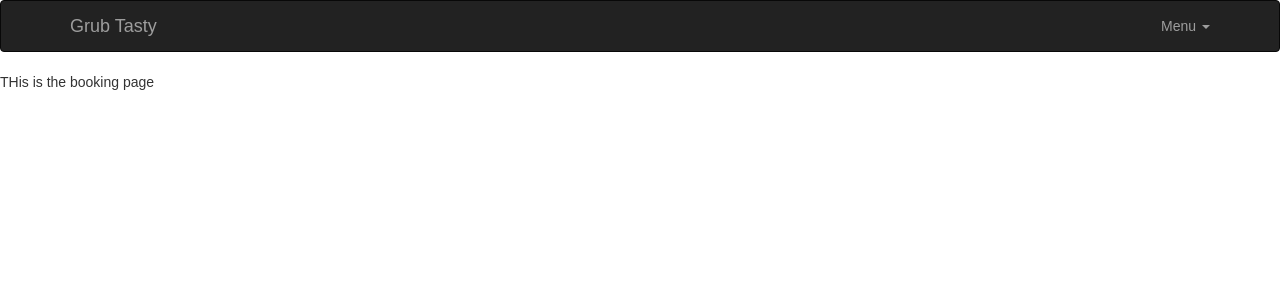
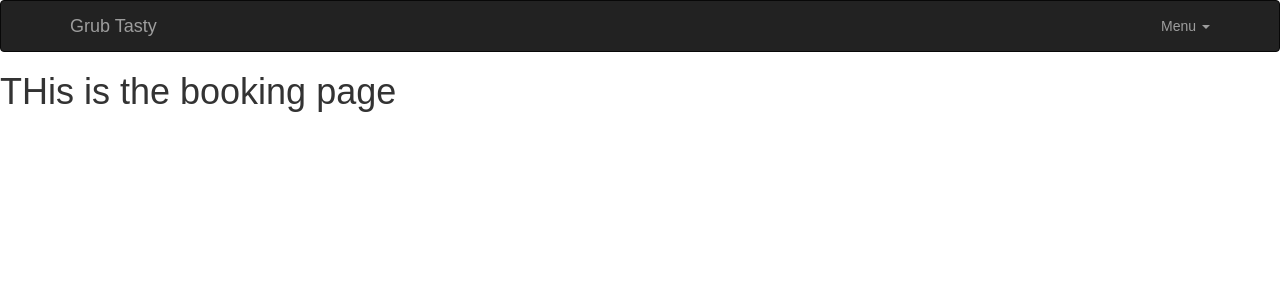
Before and after one commit to DMonMac/charity-goumet-site, a React (Create React App) app in the folder client/: page /Booking in a window 1280 px wide. Shown: the top 300 px of the page. Built offline with nearby package versions, Linux system fonts and the light colour scheme.

Commit message:
removed home link from dropdown and moved it to 'Grub Tasty'

```diff
--- a/client/src/App.js
+++ b/client/src/App.js
@@ -32,13 +32,12 @@ class App extends Component {
           <nav className="navbar navbar-inverse">
             <div className="container">
               <div className="navbar-header">
-               <a className="navbar-brand">Grub Tasty</a>
+              <Link to="/" className="navbar-brand">Grub Tasty</Link>
               </div>
                <ul className="nav navbar-nav navbar-right">
                   <li className="dropdown">
                     <a className="dropdown-toggle" data-toggle="dropdown" role="button" aria-haspopup="true" aria-expanded="false">Menu <span className="caret"></span></a>
                     <ul className="dropdown-menu">
-                      <li><Link to="/">Home</Link></li>
                       <li><Link to="/Restaurant">Restaurant</Link></li>
                       <li><Link to="/Booking">Booking</Link></li>
                     </ul>
--- a/client/src/components/Booking.js
+++ b/client/src/components/Booking.js
@@ -3,7 +3,7 @@ import React, { Component } from 'react';
 export default class Booking extends Component {
   render() {
     return(
-      <p>THis is the booking page</p>
+      <h1>THis is the booking page</h1>
     )
   }
 }
```
